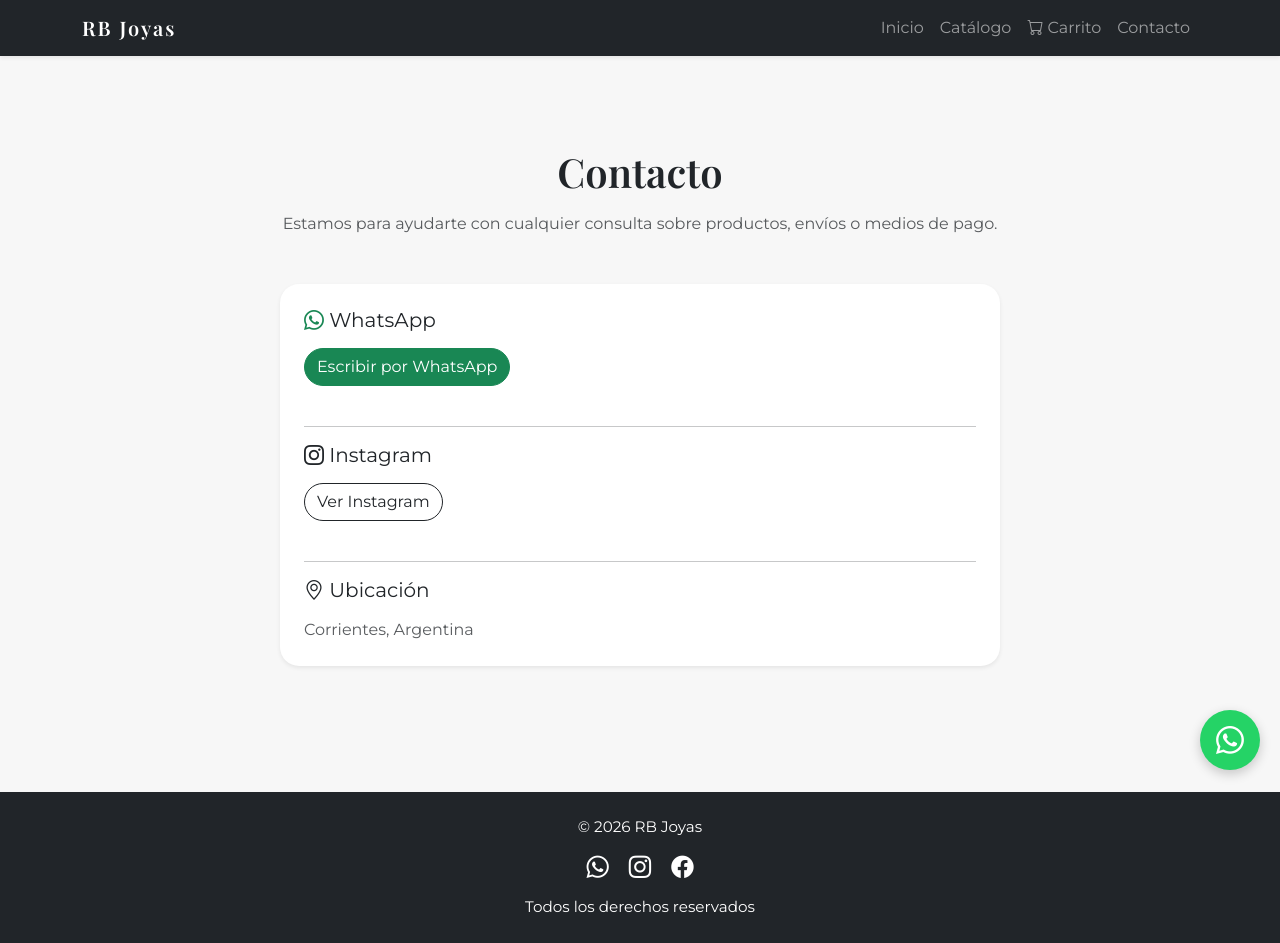
After one commit to Felixcanalla/Joyeria_online, a Django app: page /contacto/ in a window 1280 px wide. The commit adds this page. Run offline with Django 5.2, Linux system fonts and the light colour scheme.

Commit message:
contacto

```diff
--- a/tienda/templates/tienda/base.html
+++ b/tienda/templates/tienda/base.html
@@ -69,6 +69,11 @@
                         <i class="bi bi-cart"></i> Carrito
                     </a>
                 </li>
+                <li class="nav-item">
+    <a class="nav-link" href="{% url 'contacto' %}">
+        Contacto
+    </a>
+</li>
 
                 {% if user.is_staff %}
                     <li class="nav-item">
--- /dev/null
+++ b/tienda/templates/tienda/contacto.html
@@ -0,0 +1,87 @@
+{% extends 'tienda/base.html' %}
+
+{% block title %}Contacto | RB Joyas{% endblock %}
+
+{% block content %}
+
+<div class="container py-5">
+
+    <div class="text-center mb-5">
+
+        <h1 class="mb-3" style="font-family: 'Playfair Display', serif;">
+            Contacto
+        </h1>
+
+        <p class="text-muted">
+            Estamos para ayudarte con cualquier consulta sobre productos,
+            envíos o medios de pago.
+        </p>
+
+    </div>
+
+    <div class="row justify-content-center">
+
+        <div class="col-md-8">
+
+            <div class="card border-0 shadow-sm p-4">
+
+                <div class="mb-4">
+
+                    <h5 class="mb-3">
+                        <i class="bi bi-whatsapp text-success"></i>
+                        WhatsApp
+                    </h5>
+
+                    <a
+                        href="https://wa.me/5493413025642"
+                        target="_blank"
+                        class="btn btn-success"
+                    >
+                        Escribir por WhatsApp
+                    </a>
+
+                </div>
+
+                <hr>
+
+                <div class="mb-4">
+
+                    <h5 class="mb-3">
+                        <i class="bi bi-instagram"></i>
+                        Instagram
+                    </h5>
+
+                    <a
+                        href="https://www.instagram.com/br_joyas/"
+                        target="_blank"
+                        class="btn btn-outline-dark"
+                    >
+                        Ver Instagram
+                    </a>
+
+                </div>
+
+                <hr>
+
+                <div>
+
+                    <h5 class="mb-3">
+                        <i class="bi bi-geo-alt"></i>
+                        Ubicación
+                    </h5>
+
+                    <p class="mb-0 text-muted">
+                        Corrientes, Argentina
+                    </p>
+
+                </div>
+
+            </div>
+
+        </div>
+
+    </div>
+
+</div>
+
+{% endblock %}
--- a/tienda/urls.py
+++ b/tienda/urls.py
@@ -18,4 +18,5 @@ urlpatterns = [
     path("admin-panel/", views.dashboard_admin, name="dashboard_admin"),
     path("exportar-pedidos/", views.exportar_pedidos_csv, name="exportar_pedidos"),
     path("test-email/", views.test_email, name="test_email"),
+    path('contacto/', views.contacto, name='contacto'),
     ]
--- a/tienda/views.py
+++ b/tienda/views.py
@@ -523,3 +523,7 @@ def test_email(request):
     )
 
     return HttpResponse("Mail enviado")
+
+
+def contacto(request):
+    return render(request, 'tienda/contacto.html')
```
